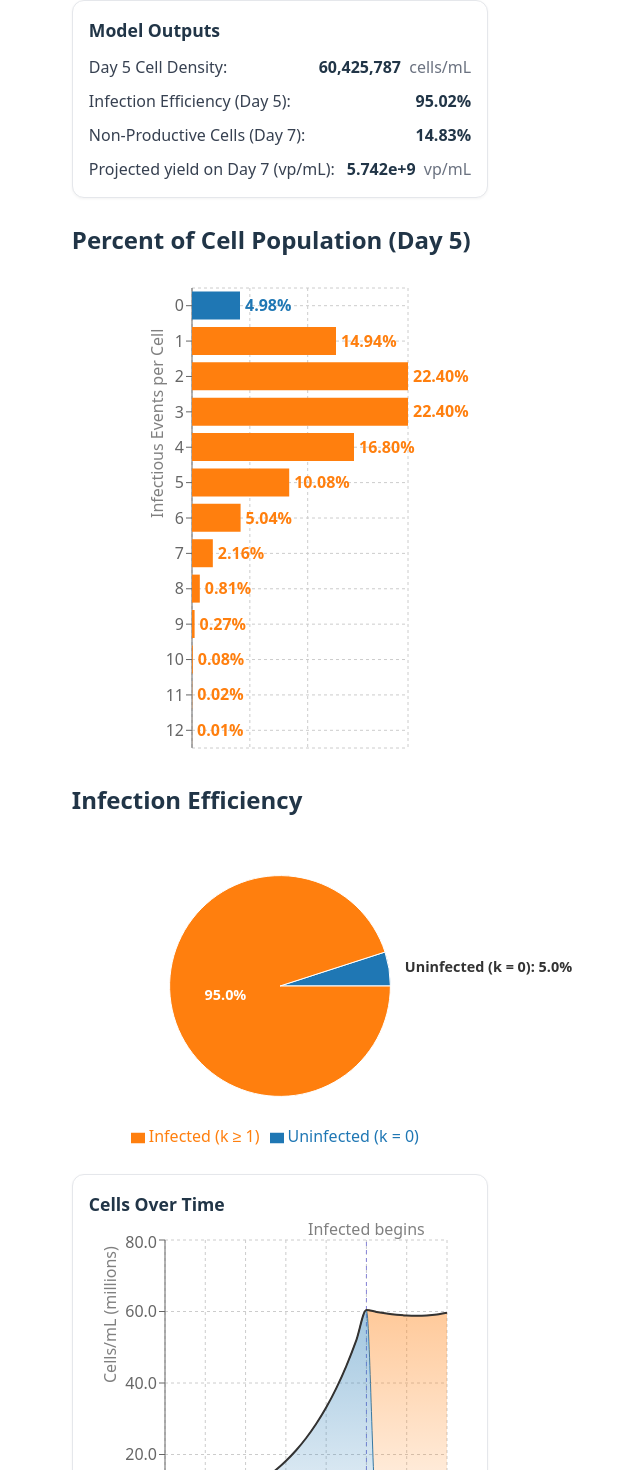
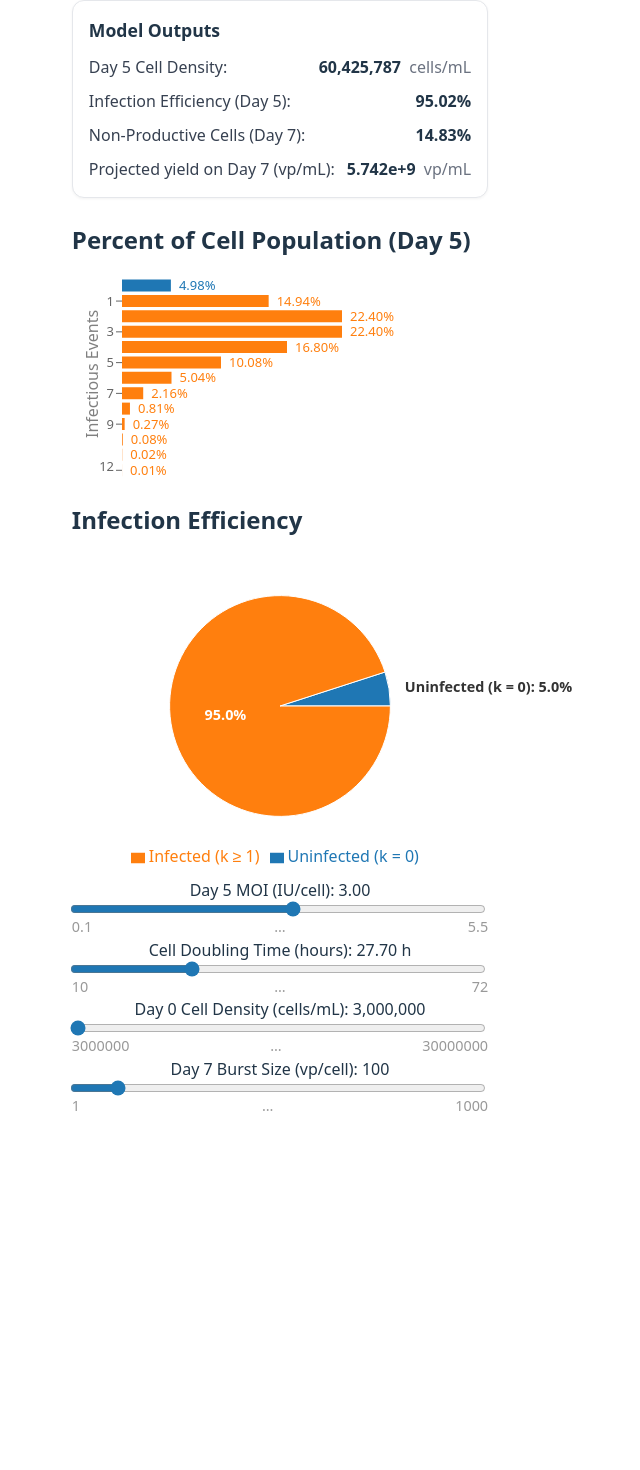
Before and after one commit to HiFiveJazz/Adenovirus-STR-Model, a React (Vite) app in the folder vite-electron-builder/packages/renderer/: page / in a window 1280 px wide. Shown: the top 1470 px of the page, without its empty margins (360-1000 px from the left). After the commit the page ends 1117 px from the top, so only its background shows below. Built offline with nearby package versions, Linux system fonts and the light colour scheme.

Commit message:
normal distribution fixed!

```diff
--- a/vite-electron-builder/packages/renderer/src/App.jsx
+++ b/vite-electron-builder/packages/renderer/src/App.jsx
@@ -94,14 +94,14 @@ export default function App() {
       {/* Visuals (driven by λ) */}
       <PoissonDemo lambda={lambda} defaultX={0} />
       <PoissonPieChart lambda={lambda} title="Infection Efficiency" />
-      <Graph
-        lambda={lambda}
-        doubTime={doubTime}
-        cellDensity={cellDensity}
-        infectionHour={120}
-        endHour={168}
-        stepHours={6}
-      />
+      {/* <Graph */}
+      {/*   lambda={lambda} */}
+      {/*   doubTime={doubTime} */}
+      {/*   cellDensity={cellDensity} */}
+      {/*   infectionHour={120} */}
+      {/*   endHour={168} */}
+      {/*   stepHours={6} */}
+      {/* /> */}
         <InputField
           label="Day 5 MOI (IU/cell)"
           value={lambda}
--- a/vite-electron-builder/packages/renderer/src/components/Poisson Graph/CSS/Poisson.css
+++ b/vite-electron-builder/packages/renderer/src/components/Poisson Graph/CSS/Poisson.css
@@ -1,4 +1,10 @@
-/* src/components/Poisson Graph/CSS/poisson.css */
+/* Theme variables */
+:root {
+  --poisson-k0: #1f77b4; /* blue for k = 0 */
+  --poisson-kN: #ff7f0e; /* orange for k >= 1 */
+  /* Inner padding that used to be BarChart margin: top right bottom left */
+}
+
 .poisson-card {
   display: grid;
   gap: 12px;
@@ -6,7 +12,8 @@
 }
 
 .mono {
-  font-family: ui-monospace, SFMono-Regular, Menlo, Monaco, Consolas,
+  font-family:
+    ui-monospace, SFMono-Regular, Menlo, Monaco, Consolas,
     "Liberation Mono", "Courier New", monospace;
 }
 
@@ -16,14 +23,31 @@
 
 .poisson-chart {
   width: 100%;
-  height: 480px;
-  max-width: 720px;
+  height: 200px;       /* chart height */
+  max-width: 300px;    /* optional max width */
 }
 
-/* Optional niceties */
+.poisson-chart-inner {
+  height: 100%;
+  /* padding: var(--poisson-chart-padding); */
+
+  padding-right: -30px;
+  padding-left: -30px;
+  /* padding-top: 3px; */
+  box-sizing: border-box;
+}
+
+/* Tooltip niceties */
 .recharts-default-tooltip {
   font-size: 0.9rem;
 }
+
+/* Bar labels */
 .recharts-label-list text {
-  font-weight: 600;
+  font-weight: 300;
 }
+.poisson-chart svg {
+  overflow: visible !important;
+}
+.poisson-chart .recharts-cartesian-axis-tick tspan { font-size: 13px; }
+.poisson-chart .recharts-label-list text { font-size: 13px; font-weight: 300; }
--- a/vite-electron-builder/packages/renderer/src/components/Poisson Graph/PoissonDemo.jsx
+++ b/vite-electron-builder/packages/renderer/src/components/Poisson Graph/PoissonDemo.jsx
@@ -34,49 +34,69 @@ export default function PoissonDemo({ lambda = 3, defaultX = 0 }) {
     }))
   }, [lambda])
 
+  // Colors from CSS variables (styling lives in CSS)
+  const k0Color =
+    getComputedStyle(document.documentElement)
+      .getPropertyValue('--poisson-k0')
+      ?.trim() || '#1f77b4'
+  const kNColor =
+    getComputedStyle(document.documentElement)
+      .getPropertyValue('--poisson-kN')
+      ?.trim() || '#ff7f0e'
+
+
+  function YAxisTitle({ viewBox }) {
+    const { x, y, height } = viewBox || {};
+    const cx = (x ?? 0) - 36;            // how far left from the axis line
+    const cy = (y ?? 0) + (height ?? 0) / 2; // vertical center of the axis
+    return (
+      <text
+        x={cx}
+        y={cy}
+        transform={`rotate(-90, ${cx}, ${cy})`}
+        textAnchor="middle"
+        dominantBaseline="middle"
+        className="y-axis-title"
+      >
+        Infectious Events
+      </text>
+    );
+  }
+
   return (
     <>
-      {/* <div className="card poisson-card"> */}
-      {/*   <label> */}
-      {/*     x (non-negative integer):{' '} */}
-      {/*     <input */}
-      {/*       type="number" */}
-      {/*       min="0" */}
-      {/*       step="1" */}
-      {/*       value={x} */}
-      {/*       onChange={(e) => */}
-      {/*         setX(Number.isNaN(e.target.valueAsNumber) ? 0 : e.target.valueAsNumber) */}
-      {/*       } */}
-      {/*     /> */}
-      {/*   </label> */}
-      {/**/}
-      {/*   <div> */}
-      {/*     <strong>P(X = {x}, λ = {lambda.toFixed ? lambda.toFixed(2) : lambda})</strong> */}
-      {/*     <div className="mono"> */}
-      {/*       {Number.isNaN(value) ? '—' : `${(value * 100).toFixed(2)}%`} */}
-      {/*     </div> */}
-      {/*   </div> */}
-      {/* </div> */}
-
       <h2 className="section-title">Percent of Cell Population (Day 5)</h2>
 
       <div className="poisson-chart">
+        <div className="poisson-chart-inner">
           <ResponsiveContainer>
             <BarChart
               data={dist}
               layout="vertical"
-            margin={{ top: 10, right: 80, bottom: 10, left: 80 }}
+              /* Give the SVG room for the left axis label & right value labels */
+              margin={{ top: 0, right: 30, bottom: 0, left: 0 }}
             >
-            <CartesianGrid strokeDasharray="3 3" />
-            <XAxis type="number" hide domain={[0, 'dataMax']} />
+              <CartesianGrid horizontal={false} vertical={false} strokeDasharray="3 3" />
+              <XAxis
+                type="number"
+                // tickLine={false}
+                // axisLine={false}
+                // tick = {false}
+                hide
+                domain={[0, 'dataMax']}
+              />
               <YAxis
                 type="category"
                 dataKey="k"
-              width={40}
+                width={50} /* reserve space for ticks + the rotated label */
+                // tickLine={false}
+                axisLine={false}
                 label={{
-                value: 'Infectious Events per Cell',
+                  value: 'Infectious Events',  // shorter label helps in 200px tall charts
                   angle: -90,
                   position: 'insideLeft',
+                  offset: 20,                  // pushes text off the axis so it centers nicely
+                  dy: 60,
                 }}
               />
               <Tooltip
@@ -85,17 +105,19 @@ export default function PoissonDemo({ lambda = 3, defaultX = 0 }) {
               />
               <Bar dataKey="pPct">
                 {dist.map((entry, i) => (
-                <Cell key={`cell-${i}`} fill={entry.k === 0 ? '#1f77b4' : '#ff7f0e'} />
+                  <Cell key={`cell-${i}`} fill={entry.k === 0 ? k0Color : kNColor} />
                 ))}
                 <LabelList
                   dataKey="pPct"
                   position="right"
+                  offset={8} /* nudge the label inside the margin so it doesn't clip */
                   formatter={(v) => `${Number(v).toFixed(2)}%`}
                 />
               </Bar>
             </BarChart>
           </ResponsiveContainer>
         </div>
+      </div>
     </>
   )
 }
```
Lines whose indentation alone changed are shown as unchanged.
